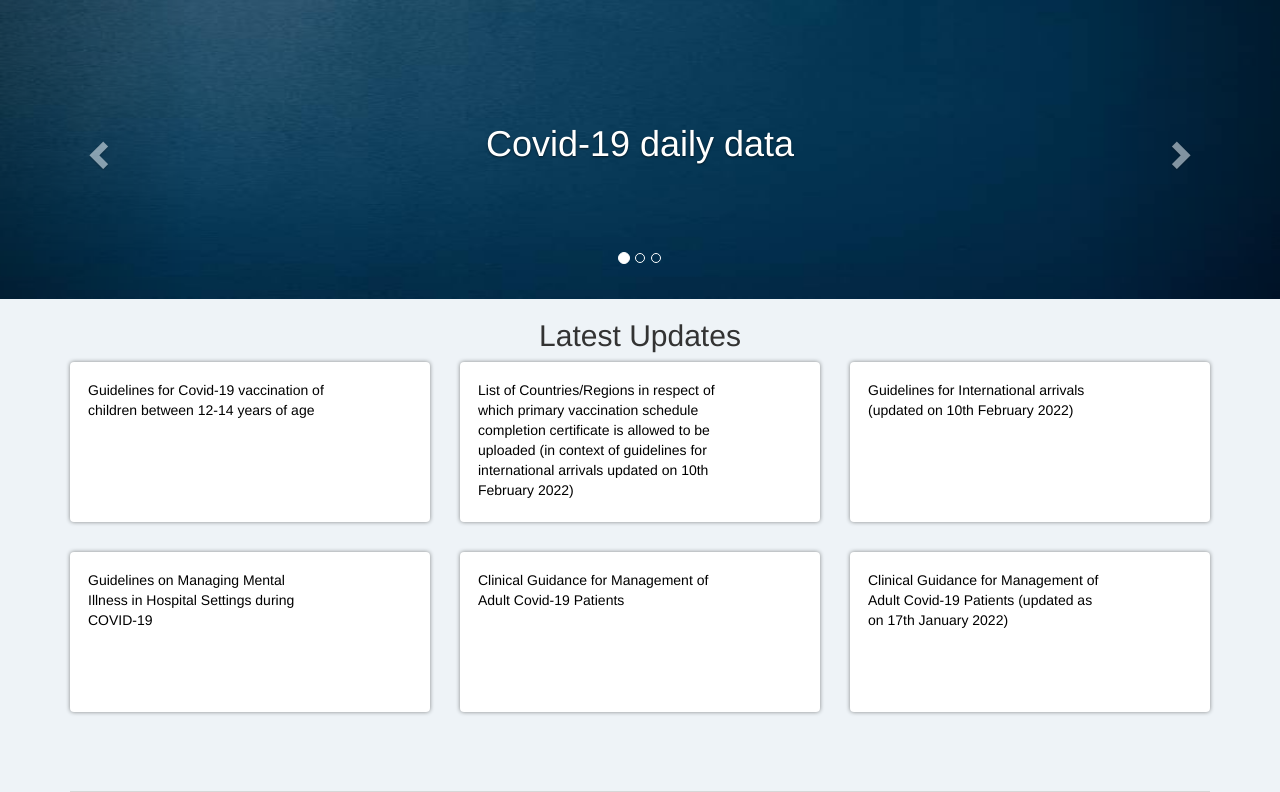
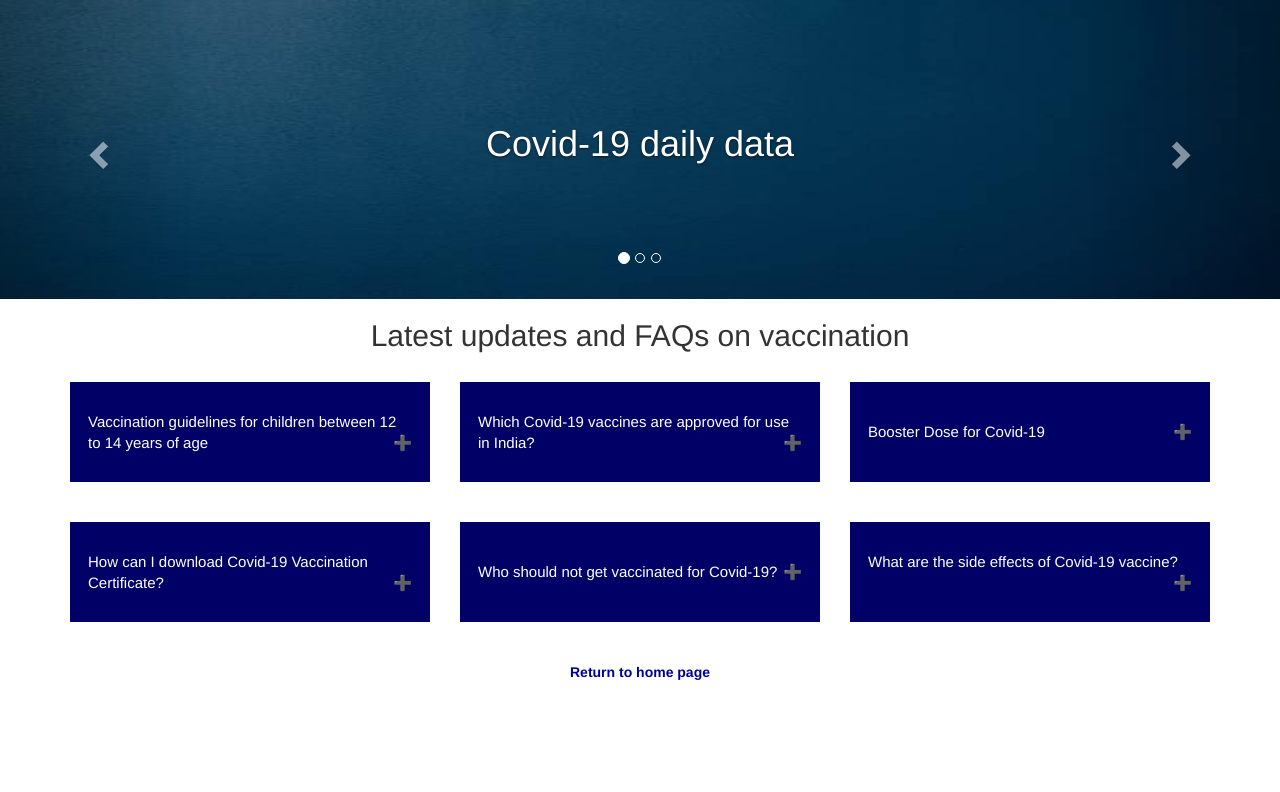
Before and after one commit to aindrilasaha13/covid-web-app, a Flask app: page /vaccination in a window 1280 px wide. Shown: the part 53-845 px from the top of the page. After the commit the page ends 733 px from the top, so only its background shows below. Run offline with Flask 2, Linux system fonts and the light colour scheme; some libraries are stand-ins or nearby versions.

Commit message:
corrected css

```diff
--- a/templates/vaccination.html
+++ b/templates/vaccination.html
@@ -43,48 +43,41 @@
   .nav-item{
     color:#000066;font-size:25px;font-family: 'Times New Roman', serif;
   }
-  .site-update {
-    background-color: #eef3f7;
-    padding: 0px 0 10px;
-    position: relative; }
-    .site-update:before {
-      content: "";
-      position: absolute;
-      left: 50%;
-      transform: translateX(-50%);
-      bottom: 0;
-      background-color: #d7d7d7;
-      width: 1140px;
-      height: 1px; }
-    .site-update .update-box {
-      width: 100%;height:160px;
-      box-shadow: 0 0 4px rgba(0, 0, 0, 0.45);
-      border-radius: 4px;
-      background-color: #fff;
+  .collapsible {
+    background-color: #000066;
+    color: white;
+    cursor: pointer;
     padding: 18px;
-      margin: 0 0 30px;
-      -webkit-transition: all 0.5s ease;
-      transition: all 0.5s ease; }
-      .site-update .update-box p {
+    width: 100%;height:100px;
+    border: none;
+    text-align: left;
+    outline: none;
+    font-size: 15px;
+  }
+
+  .active-collapsible, .collapsible:hover {
+    background-color: #99CCFF;
+    color: black;
+  }
+
+  .content {
+    padding: 0 18px;
+    max-height: 0;
     overflow: hidden;
-        line-height: 20px; }
-        .site-update .update-box p a {
-          float: left;
-          display: block;
-          width: calc(100% - 85px);
-          color: #000; }
-        .site-update .update-box p strong {
-          width: 85px;
-          float: left;
-          display: block;
-          color: #0f70ce; }
-      .site-update .update-box:hover {
-        background-color: #0f70ce; }
-        .site-update .update-box:hover a {
-          color: #fff;
-          text-decoration: underline; }
-        .site-update .update-box:hover strong {
-          color: #f5d92f; }
+    text-align: justify;
+    transition: max-height 0.2s ease-out;
+    background-color: #f1f1f1;
+  }
+  .collapsible:after {
+    content: '\02795';/* Unicode character for "plus" sign (+) */
+    color: white;
+    font-weight: bold;
+    float: right;
+    margin-left: 5px;}
+
+    .active-collapsible:after {
+      content: "\2796"; /* Unicode character for "minus" sign (-) */
+    }
   </style>
 </head>
 <body>
@@ -153,64 +146,88 @@
   <div class="container ">
     <div class="row text-center">
         <div class="col-xs-12">
-        <h2>Latest Updates</h2>
+        <h2>Latest updates and FAQs on vaccination</h2>
         </div>
-    </div>
+    </div><br>
     <div class="row">
       <div class="col-lg-4 col-md-4 col-sm-6 col-xs-12">
-            <div class="update-box">
-            <p><strong>{{date}}</strong>
-              <a href="https://www.mohfw.gov.in/pdf/GuidelinesCovidvaccination12to14yrchildrenMarch2022.pdf">
-              Guidelines for Covid-19 vaccination of children between 12-14 years of age</a>
-            </p>
+        <button type="button" class="collapsible">Vaccination guidelines for children between 12 to 14 years of age</button>
+        <div class="content">
+          <p>Children of the age group 12-14 yrs are now eligible for the Corbevax vaccine. The time span between a first and second dose of Corbevax is 28 days. Covaxin is available for Children of the age group of 15-18 yrs. Children must be completed 4 to 6 weeks after administration of the first dose of Covaxin to take the second dose of Covaxin. Both online and walk-in are available.</p>
         </div>
       </div>
       <div class="col-lg-4 col-md-4 col-sm-6 col-xs-12">
-            <div class="update-box">
-            <p><strong>{{date}}</strong>
-            <a href="https://www.mohfw.gov.in/pdf/ListofCountriesRegionsinrespectofwhichprimaryvaccinationschedulecompletioncertificateisallowedtobeuploadedincontextofguidelinesforinternationalarrivalsupdatedon28thFebruary2022.pdf">
-            List of Countries/Regions in respect of which primary vaccination schedule completion certificate is allowed to be uploaded (in context of guidelines for international arrivals updated on 10th February 2022)</a>
-            </p>
+          <button type="button" class="collapsible">Which Covid-19 vaccines are approved for use in India?</button>
+          <div class="content">
+            <p>10 vaccines are approved for use in India. Find out the names of the vaccines on the given link: <a href="https://covid19.trackvaccines.org/country/india/">https://covid19.trackvaccines.org/country/india/</a></p>
           </div>
       </div>
       <div class="col-lg-4 col-md-4 col-sm-6 col-xs-12">
-            <div class="update-box">
-            <p><strong>{{date}}</strong>
-            <a href="https://www.mohfw.gov.in/pdf/GuidelinesforInternationalarrivalsupdatedon10thFebruary2022.pdf">
-            Guidelines for International arrivals (updated on 10th February 2022)</a>
-            </p>
+          <button type="button" class="collapsible">Booster Dose for Covid-19</button>
+          <div class="content">
+            <p>All fully vaccinated adult citizens (18+ and have taken 2 doses) are eligible for precaution dose from 10/04/2022. Eligible citizens can avail precaution dose at any Private Vaccination Center. Citizens should carry their Final Certificate of vaccination (with details of both earlier doses). Citizens should use the same mobile number and ID card used for earlier doses"
+
+              "HCWs, FLWs and Citizens aged 60 year or more, shall continue to receive precaution dose vaccination at any CVC, including free of charge vaccination at Government Vaccination Centers.</p>
           </div>
       </div>
-      </div>
+      </div><br><br>
       <div class="row">
         <div class="col-lg-4 col-md-4 col-sm-6 col-xs-12">
-            <div class="update-box">
-            <p><strong>{{date}}</strong>
-            <a href="https://www.mohfw.gov.in/pdf/GuidelinesforDeliveryofMentalMentalHealthcareServicesduringtheCOVID19.pdf">
-            Guidelines on Managing Mental Illness in Hospital Settings during COVID-19</a>
-            </p>
+          <button class="collapsible">How can I download Covid-19 Vaccination Certificate?</button>
+          <div class="content">
+            <p>Those who have received the second and final dose of vaccination can now download the second dose vaccination certificate using their Aadhar certificate and mobile phone number. You can download Cowin Vaccination Certificate by the following methods:
+              <ul>
+              <li>DigiLocker App</li>
+              <li>Arogya Setu App</li>
+              <li>Umang App</li>
+              <li>Cowin Portal</li></p>
           </div>
         </div>
         <div class="col-lg-4 col-md-4 col-sm-6 col-xs-12">
-          <div class="update-box">
-          <p><strong>{{date}}</strong>
-          <a href="https://www.mohfw.gov.in/pdf/COVID19ManagementAlgorithm22042021v1.pdf">
-            Clinical Guidance for Management of Adult Covid-19 Patients</a>
-          </p>
+          <button class="collapsible">Who should not get vaccinated for Covid-19?</button>
+          <div class="content">
+            <p>According to WHO, you should not get vaccinated if you have a history of severe allergic
+              reactions/anaphylaxis to any of the ingredients of the COVID-19 vaccine, or if you have an
+              allergic reaction to your first dose. In most cases, minor side effects are normal. </p>
           </div>
         </div>
         <div class="col-lg-4 col-md-4 col-sm-6 col-xs-12">
-            <div class="update-box">
-            <p><strong>{{date}}</strong>
-              <a href="https://www.mohfw.gov.in/pdf/ClinicalGuidanceforManagementofAdultCovid19Patientsupdatedason17thJanuary2022.pdf">
-                Clinical Guidance for Management of Adult Covid-19 Patients (updated as on 17th January 2022)
-              </a>
-            </p>
+          <button class="collapsible">What are the side effects of Covid-19 vaccine?</button>
+          <div class="content">
+            <p>Common side effects after vaccination, which
+              indicate that a person's body is building protection to COVID-19 infection include:
+              <ul>
+              <li>Arm soreness</li>
+              <li>Mild fever</li>
+              <li>Tiredness</li>
+              <li>Headaches</li>
+              <li>Muscle or joint aches</li>
+              </ul>
+              Most side effects go away within a few days on their own.More serious or long-lasting side
+              effects to COVID-19 vaccines are possible but extremely rare. For such cases, contact your healthcare provider immediately.</p>
           </div>
         </div>
       </div>
   </div><br><br>
 </section>
+<footer class="container-fluid text-center">
+  <p ><a href="/" style="color:#000099" ><b>Return to home page</b></p>
+</footer>
+<script>
+  var coll = document.getElementsByClassName("collapsible");
+  var i;
 
+  for (i = 0; i < coll.length; i++) {
+    coll[i].addEventListener("click", function() {
+      this.classList.toggle("active-collapsible");
+      var content = this.nextElementSibling;
+      if (content.style.maxHeight){
+        content.style.maxHeight = null;
+      } else {
+        content.style.maxHeight = content.scrollHeight + "px";
+      }
+    });
+  }
+  </script>
 </body>
 </html>
```
Also changed, not shown: templates/safety-measures.html (+26 -55 lines). Lines whose indentation alone changed are shown as unchanged.
